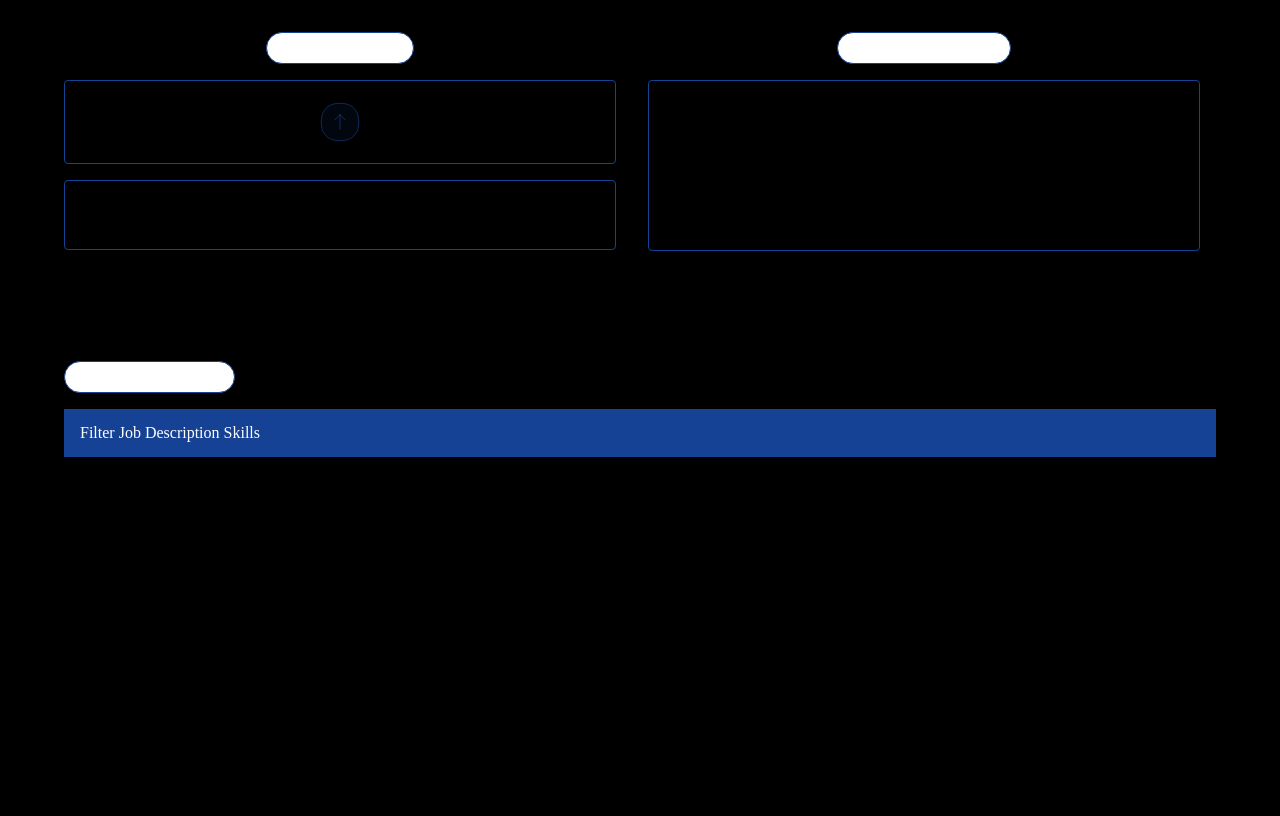
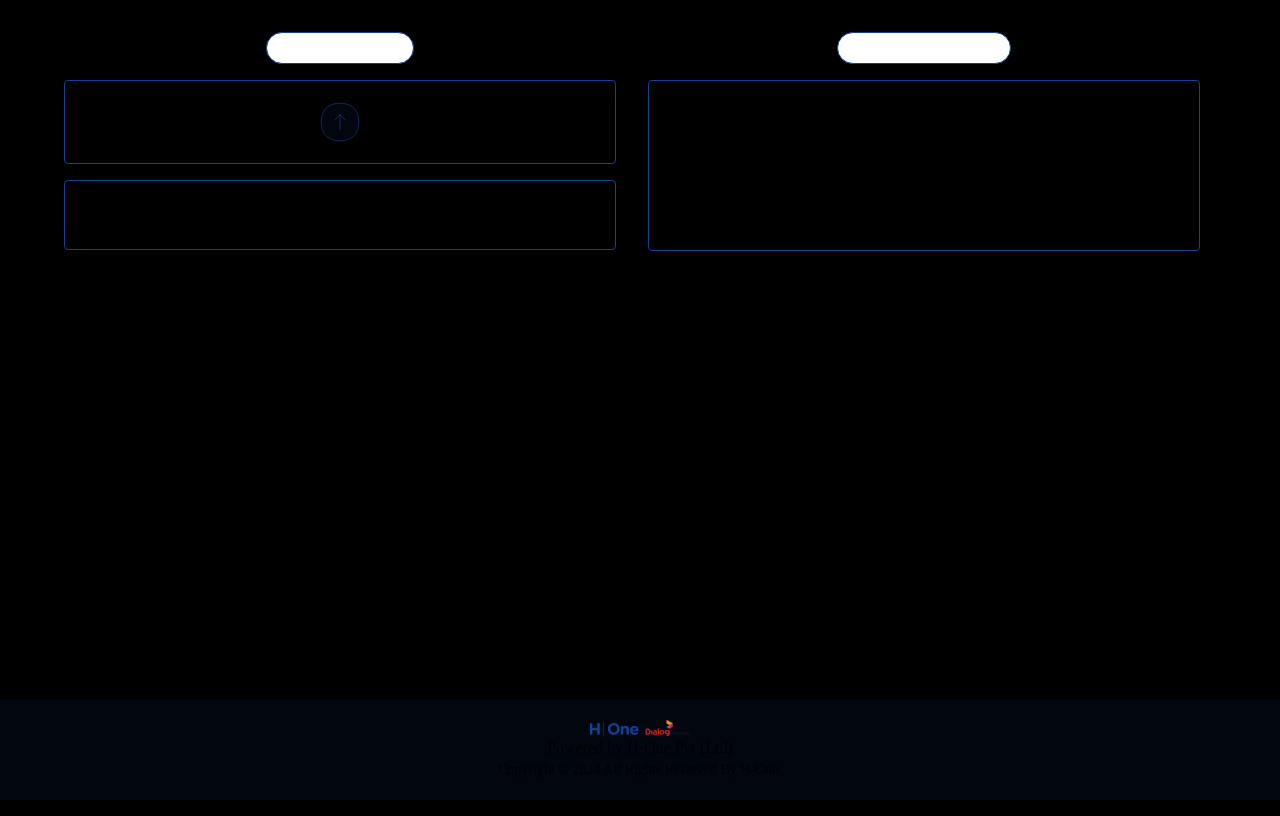
Before and after one commit to Aurik-Datta/Resume-Compatibility-Analyser, a Next.js app in the folder frontend/: page / in a window 1280 px wide. Built offline with nearby package versions, Linux system fonts and the light colour scheme.

Commit message:
footer and upload page layout fixes

```diff
--- /dev/null
+++ b/frontend/app/components/HOneFooter.tsx
@@ -0,0 +1,37 @@
+import { Box, Stack, Typography, AppBar, Toolbar } from '@mui/material';
+import HOneIcon from '../icons/HOneIcon.svg';
+import Image from 'next/image';
+
+const HOneFooter = () => {
+    return(
+        <AppBar position="static" color="secondary"
+            sx={{
+                top: 'auto',
+                bottom: 0,
+                marginTop: 'auto',
+                width: '100%',
+                height: '100px',
+                display: 'flex',
+                justifyContent: 'center',
+                alignItems: 'center',
+            }}
+        >
+        <Toolbar>
+        <Stack
+            //centered
+            direction="column"
+            alignItems="center"
+            justifyContent="center"
+            sx={{ width: '100%', textAlign: 'center' }}
+        >
+            <Image src={HOneIcon} alt="HOne Logo" width={100} height={100} />
+            <Typography variant="body1" sx={{color: 'text.primary'}}>Powered by H-One Pvt (Ltd)</Typography>
+            <Typography variant="body2" sx={{color: 'text.primary'}}>Copyright © 2024 All Rights Reserved By H-One.</Typography>
+        </Stack>
+        </Toolbar>
+  </AppBar>
+    );
+
+}
+
+export default HOneFooter;
--- a/frontend/app/uploadComponents/UploadPage.tsx
+++ b/frontend/app/uploadComponents/UploadPage.tsx
@@ -3,7 +3,8 @@ import {useState} from 'react';
 import UploadResume from "./UploadResume";
 import EnterJobDes from "./EnterJobDes";
 import RankedResumes from './RankedResumes';
-import { Container, Grid, Button, Snackbar, Alert } from "@mui/material";
+import HOneFooter from '../components/HOneFooter';
+import { Container, Grid, Button, Snackbar, Alert, Box } from "@mui/material";
 import { analyseCompatibility, CompatibilityListElement } from "../api/api";
 
 const UploadPage = () => {
@@ -68,7 +69,8 @@ const UploadPage = () => {
 
 
     return (
-    <Container sx={{ mt: 4, minHeight:"100vh" }}>
+    <Box display="flex" flexDirection="column" minHeight="100vh"> {/* Flex container */}
+        <Container sx={{ mt: 4, flex: '1 0 auto' }}> {/* Content container */}
         <Grid container spacing={2}>
             <Grid item xs={6} sx={{paddingRight:"16px"}}>
                 <UploadResume selectedFiles={selectedFiles} setSelectedFiles={setSelectedFiles} />
@@ -85,19 +87,22 @@ const UploadPage = () => {
                 </Button>
             </Grid>
             <Grid item xs={12}>
-                <div>
+                <div hidden={!sortedList.length}>
                     <RankedResumes sortedList={sortedList} setSortedList={setSortedList} jobDesSkillList={jobDesSkillList} />
                 </div>
 
             </Grid>
         </Grid>
+        {/* Snackbar for error/success messages */}
         <Snackbar open={snackbarOpen} autoHideDuration={2000} onClose={handleCloseSnackbar}>
             <Alert onClose={handleCloseSnackbar} severity={snackbarSeverity} sx={{ width: '100%' }}>
                 {snackbarMessage}
             </Alert>
         </Snackbar>
 
-    </Container>
+        </Container>
+        <HOneFooter />
+    </Box>
   );
 };
 
```
Also changed, not shown: frontend/app/icons/HOneIcon.svg (added).
